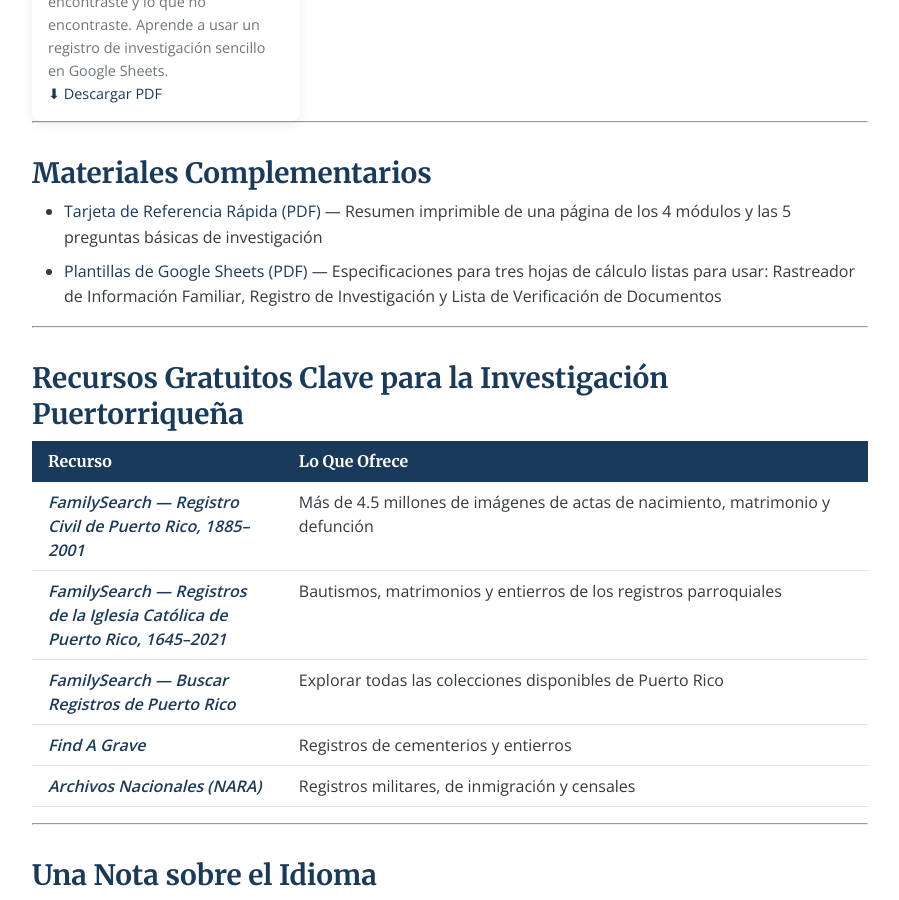
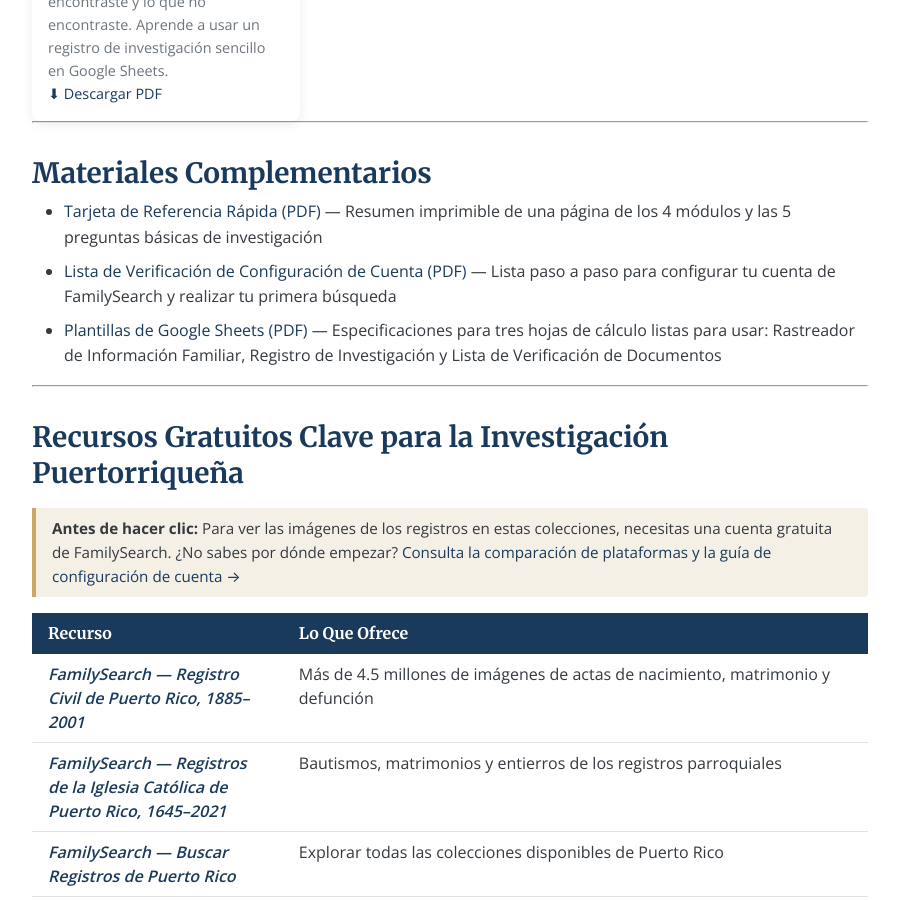
Before and after one commit to SylviaVargas/puertoricangenealogygroup, a Jekyll site: the page built from _research-guides/getting-started/es-overview.md, in a window 1280 px wide and 900 px high, scrolled down 1964 px. Shown: the whole window, without its empty margins (190-1089 px from the left). Built offline with Jekyll 4.4.1, drawn with Linux system fonts in a browser that asks for light colours.

Commit message:
More updates to Getting Started

```diff
--- a/_research-guides/getting-started/es-overview.md
+++ b/_research-guides/getting-started/es-overview.md
@@ -84,11 +84,14 @@
 ## Materiales Complementarios
 
 - [Tarjeta de Referencia Rápida (PDF)](/assets/pdfs/getting-started/ES_Tarjeta_de_Referencia_Rapida.pdf) — Resumen imprimible de una página de los 4 módulos y las 5 preguntas básicas de investigación
+- [Lista de Verificación de Configuración de Cuenta (PDF)](/assets/pdfs/getting-started/ES_Account_Setup_Checklist.pdf) — Lista paso a paso para configurar tu cuenta de FamilySearch y realizar tu primera búsqueda
 - [Plantillas de Google Sheets (PDF)](/assets/pdfs/getting-started/ES_Plantillas_de_Google_Sheets.pdf) — Especificaciones para tres hojas de cálculo listas para usar: Rastreador de Información Familiar, Registro de Investigación y Lista de Verificación de Documentos
 
 ---
 
 ## Recursos Gratuitos Clave para la Investigación Puertorriqueña
+
+> **Antes de hacer clic:** Para ver las imágenes de los registros en estas colecciones, necesitas una cuenta gratuita de FamilySearch. ¿No sabes por dónde empezar? [Consulta la comparación de plataformas y la guía de configuración de cuenta →](/es/guias-investigacion/primeros-pasos/#cuenta)
 
 | Recurso | Lo Que Ofrece |
 |---------|---------------|
```
Also changed, not shown: _research-guides/getting-started/overview.md (+3 -0 lines).
